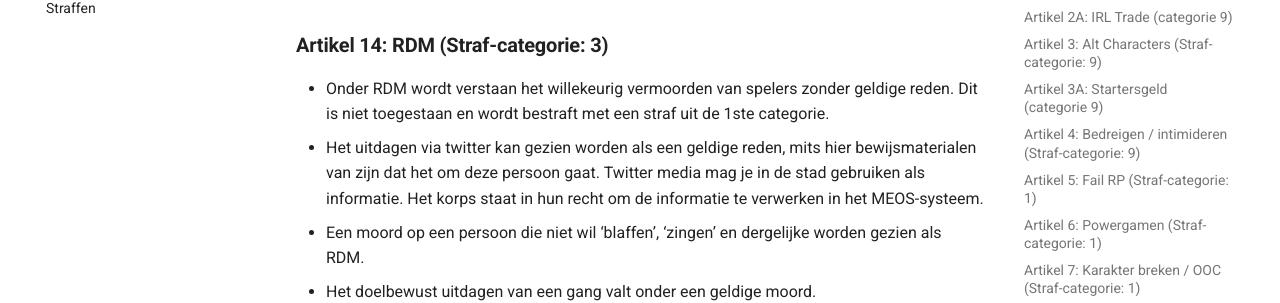
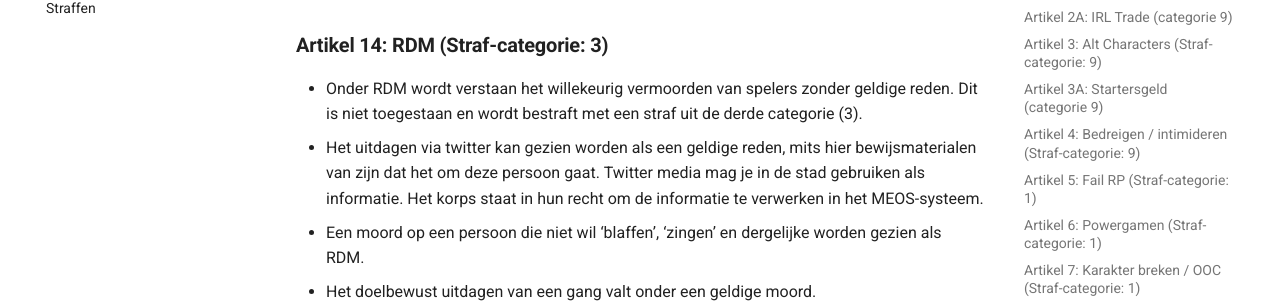
Before and after one commit to ZuiderVeenRP/apv, an MkDocs documentation site: the page built from docs/algemeen.md, in a window 1280 px wide and 900 px high, scrolled down 4973 px. Shown: the part 181-484 px from the top of the window. Built offline with MkDocs 1.6.1 and Material for MkDocs 9.7.7, drawn with Linux system fonts in a browser that asks for light colours; comment, search, counter and statistics services are not loaded.

Commit message:
Artikel 14 RDM Subtekst aangepast

```diff
--- a/docs/algemeen.md
+++ b/docs/algemeen.md
@@ -114,7 +114,7 @@
    - In beginsel geldt hiervoor een straf uit de 2de categorie, maar een stafflid kan de keuze maken om afhankelijk van de mate van VDM af te wijken om een hogere straf op te leggen.
 
 ### **Artikel 14: RDM (Straf-categorie: 3)**
-   - Onder RDM wordt verstaan het willekeurig vermoorden van spelers zonder geldige reden. Dit is niet toegestaan en wordt bestraft met een straf uit de 1ste categorie.
+   - Onder RDM wordt verstaan het willekeurig vermoorden van spelers zonder geldige reden. Dit is niet toegestaan en wordt bestraft met een straf uit de derde categorie (3).
    - Het uitdagen via twitter kan gezien worden als een geldige reden, mits hier bewijsmaterialen van zijn dat het om deze persoon gaat. Twitter media mag je in de stad gebruiken als informatie. Het korps staat in hun recht om de informatie te verwerken in het MEOS-systeem.
    - Een moord op een persoon die niet wil ‘blaffen’, ‘zingen’ en dergelijke worden gezien als RDM.
    - Het doelbewust uitdagen van een gang valt onder een geldige moord.
```
